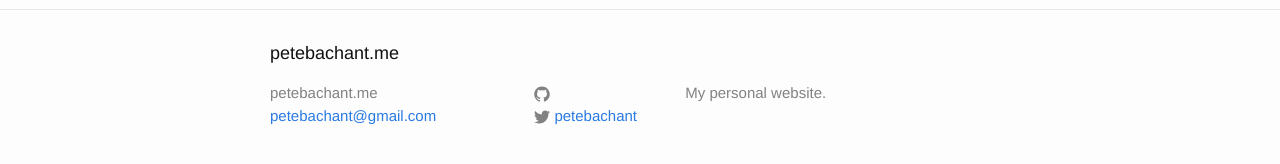
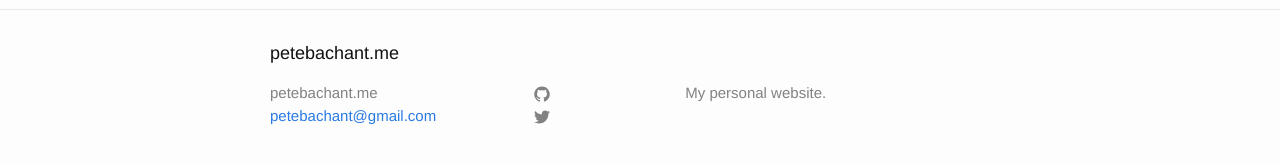
Before and after one commit to petebachant/petebachant.github.io, a Jekyll site: the page built from about.md, in a window 1280 px wide. Shown: the part 341-505 px from the top of the page. Built offline with Jekyll 4.4.1, drawn with Linux system fonts in a browser that asks for light colours; Markdown is read by kramdown in place of the engine named in the settings.

Commit message:
Remove twitter username next to icon

```diff
--- a/_includes/footer.html
+++ b/_includes/footer.html
@@ -35,8 +35,6 @@
                   c-0.632,0.375-1.332,0.647-2.076,0.793c-0.596-0.636-1.446-1.033-2.387-1.033c-1.806,0-3.27,1.464-3.27,3.27 c0,0.256,0.029,0.506,0.085,0.745C5.163,5.404,2.753,4.102,1.14,2.124C0.859,2.607,0.698,3.168,0.698,3.767 c0,1.134,0.577,2.135,1.455,2.722C1.616,6.472,1.112,6.325,0.671,6.08c0,0.014,0,0.027,0,0.041c0,1.584,1.127,2.906,2.623,3.206 C3.02,9.402,2.731,9.442,2.433,9.442c-0.211,0-0.416-0.021-0.615-0.059c0.416,1.299,1.624,2.245,3.055,2.271 c-1.119,0.877-2.529,1.4-4.061,1.4c-0.264,0-0.524-0.015-0.78-0.046c1.447,0.928,3.166,1.469,5.013,1.469 c6.015,0,9.304-4.983,9.304-9.304c0-0.142-0.003-0.283-0.009-0.423C14.976,4.29,15.531,3.714,15.969,3.058z"/>
                 </svg>
               </span>
-
-              <span class="username">{{ site.twitter_username }}</span>
             </a>
           </li>
           {% endif %}
```
